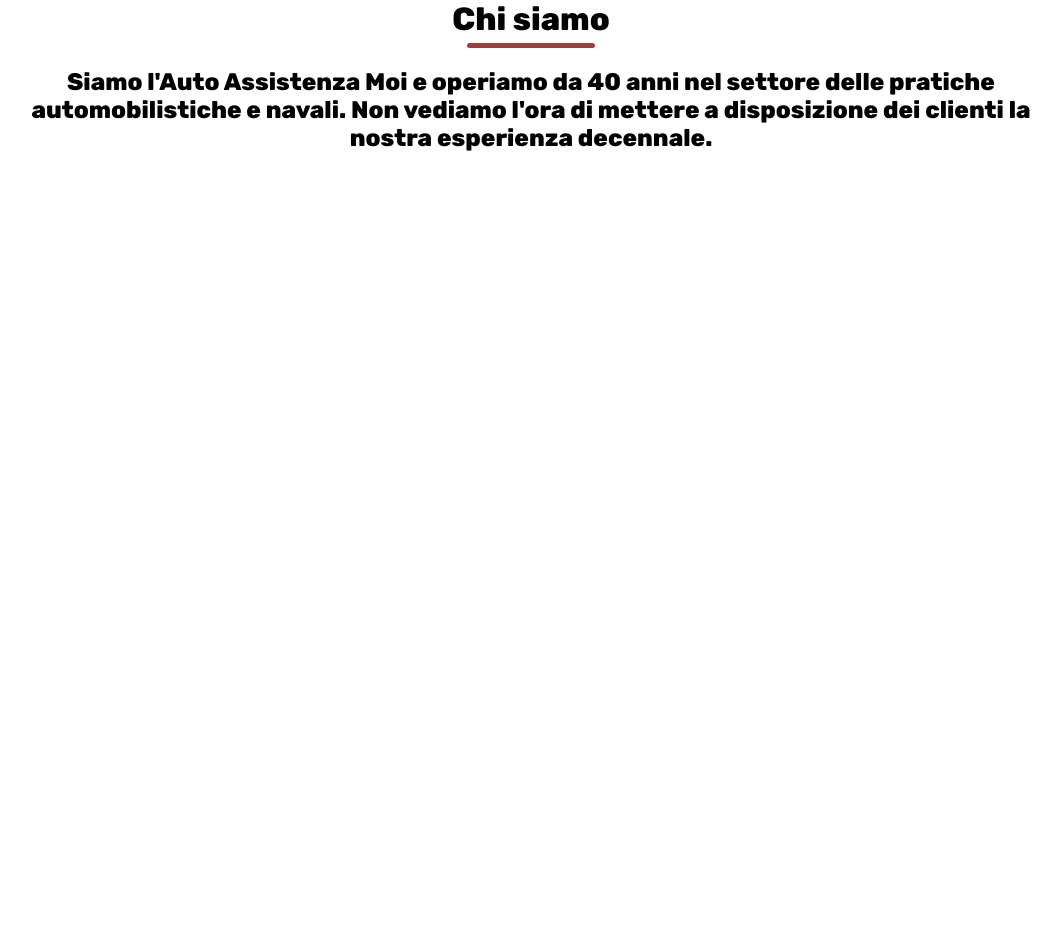
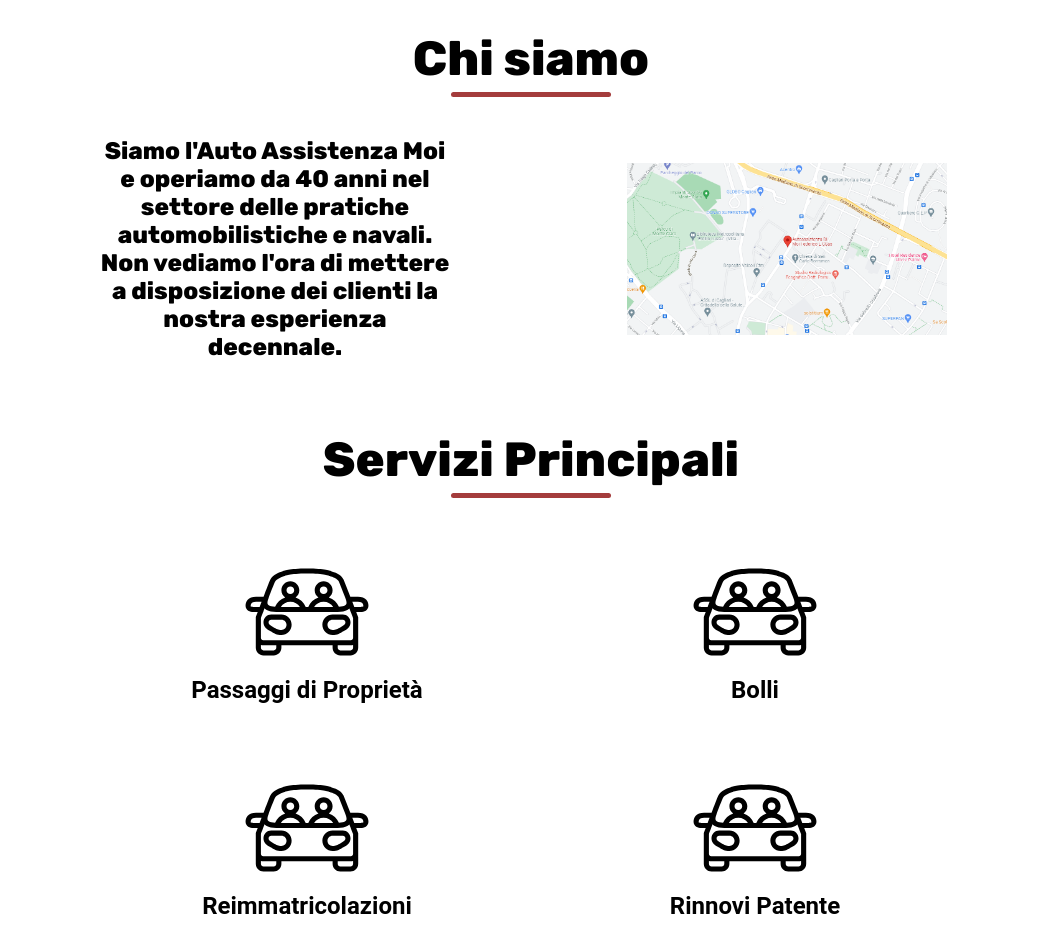
Before and after one commit to massi-fa/PWD-app-configurated, a React (Create React App) app: page / in a window 1280 px wide. Shown: the part 660-1610 px from the top of the page, without its empty margins (109-1170 px from the left). Before the commit the page ends 832 px from the top, so only its background shows below. Built offline with nearby package versions, Linux system fonts and the light colour scheme.

Commit message:
progress

```diff
--- a/package.json
+++ b/package.json
@@ -8,6 +8,7 @@
     "@testing-library/user-event": "^12.8.3",
     "google-map-react": "^2.1.10",
     "google-maps-react": "^2.0.6",
+    "prop-types": "^15.7.2",
     "react": "^17.0.2",
     "react-dom": "^17.0.2",
     "react-scripts": "4.0.3",
--- a/src/App.jsx
+++ b/src/App.jsx
@@ -2,6 +2,7 @@ import React from 'react';
 import styled, { createGlobalStyle } from 'styled-components/macro';
 import Header from './components/Header';
 import Home from './components/Home';
+import Service from './components/Service';
 import Whoam from './components/Whoam';
 
 const GlobalStyle = createGlobalStyle`
@@ -28,6 +29,7 @@ const App = () => (
     <Header />
     <Home />
     <Whoam />
+    <Service />
   </Container>
 );
 
--- /dev/null
+++ b/src/components/Service.jsx
@@ -0,0 +1,58 @@
+import React from 'react';
+import styled from 'styled-components/macro';
+import Card from './bit/Card';
+
+import car from '../res/auto.svg';
+
+const Container = styled.div`
+
+`;
+
+const ContainerTitle = styled.div`
+  display: flex;
+  flex-direction: column;
+  margin-top: 30px;
+`;
+
+const Line = styled.span`
+  height: 5px;
+  width: 10rem;
+  border: 1px;
+  border-radius: 30px;
+  background-color: #a43c3c;
+  margin: auto;
+  margin-bottom: 20px;
+`;
+
+const Title = styled.h1`
+  margin: 20px auto 5px auto;
+  font-family: 'Rubik', sans-serif;
+  font-size: 3rem;
+  @media only screen and (max-width: 900px) {
+    font-size: 2rem;
+  }
+`;
+
+const ContainerCard = styled.div`
+  display: flex;
+  flex-wrap: wrap;
+  width: 70%;
+  margin: auto;
+`;
+
+const Service = () => (
+  <Container>
+    <ContainerTitle>
+      <Title>Servizi Principali</Title>
+      <Line />
+    </ContainerTitle>
+    <ContainerCard>
+      <Card icon={car} desc="Passaggi di Proprietà" />
+      <Card icon={car} desc="Bolli" />
+      <Card icon={car} desc="Reimmatricolazioni" />
+      <Card icon={car} desc="Rinnovi Patente" />
+    </ContainerCard>
+  </Container>
+);
+
+export default Service;
--- a/src/components/Whoam.jsx
+++ b/src/components/Whoam.jsx
@@ -1,35 +1,95 @@
 import React from 'react';
 import styled from 'styled-components/macro';
+
+import map from '../res/map.png';
+
+const Container = styled.div`
+  display: flex;
+  flex-direction: column;
+  margin-bottom: 20px;
+`;
 
 const ContainerDescription = styled.div`
   display: flex;
   flex-direction: column;
+  justify-content: center;
+  width: 40%;
 `;
+
+const ContainerTitle = styled.div`
+  display: flex;
+  flex-direction: column;
+  margin-top: 30px;
+`;
+
+const ContainerGeneral = styled.div`
+  display: flex;
+  flex-direction: row;
+  justify-content: center;
+  @media only screen and (max-width: 430px) {
+    font-size: 20px;
+  }
+  @media only screen and (max-width: 900px) {
+    flex-direction: column;
+    align-items: center;
+  }
+`;
+
 const Line = styled.span`
   height: 5px;
-  width: 8rem;
+  width: 10rem;
   border: 1px;
   border-radius: 30px;
   background-color: #a43c3c;
   margin: auto;
+  margin-bottom: 20px;
 `;
 const Title = styled.h1`
   margin: 20px auto 5px auto;
   font-family: 'Rubik', sans-serif;
+  font-size: 3rem;
+  @media only screen and (max-width: 450px) {
+    font-size: 2rem;
+  }
 `;
+
 const Content = styled.h2`
   text-align: center;
-  width: 80%;
+  width: 70%;
   margin:20px auto;
   font-family: 'Rubik', sans-serif;
+  @media only screen and (max-width: 900px) {
+    width: 100%;
+  }
+`;
+
+const ContainerMap = styled.div`
+  display: flex;
+  justify-content: center;
+  padding: 10px;
+  width: 40%;
+`;
+
+const Map = styled.img`
+  margin: auto;
+  width: 20rem;
 `;
 
 const Whoam = () => (
-  <ContainerDescription>
-    <Title>Chi siamo</Title>
-    <Line />
-    <Content>Siamo l&apos;Auto Assistenza Moi e operiamo da 40 anni nel settore delle pratiche automobilistiche e navali. Non vediamo l&apos;ora di mettere a disposizione dei clienti la nostra esperienza decennale.</Content>
-  </ContainerDescription>
+  <Container>
+    <ContainerTitle>
+      <Title>Chi siamo</Title>
+      <Line />
+    </ContainerTitle>
+    <ContainerGeneral>
+      <ContainerDescription>
+        <Content>Siamo l&apos;Auto Assistenza Moi e operiamo da 40 anni nel settore delle pratiche automobilistiche e navali. Non vediamo l&apos;ora di mettere a disposizione dei clienti la nostra esperienza decennale.</Content>
+      </ContainerDescription>
+      <ContainerMap>
+        <Map src={map} />
+      </ContainerMap>
+    </ContainerGeneral>
+  </Container>
 );
 
 export default Whoam;
--- /dev/null
+++ b/src/components/bit/Card.jsx
@@ -0,0 +1,48 @@
+import React from 'react';
+import styled from 'styled-components/macro';
+import PropTypes from 'prop-types';
+
+const Container = styled.div`
+  @media only screen and (max-width: 900px) {
+    height: 16rem;
+    width: 14rem;
+    border: 3px solid;
+    border-color: #ab6c3b;
+    border-radius: 10px;
+  }
+  @media only screen and (min-width: 900px) {
+    width: 50%;
+  }
+  padding: 10px;
+  margin: 20px auto 20px auto;
+  display: flex;
+  flex-direction: column;
+`;
+
+const Icon = styled.img`
+  width: 8rem;
+  margin: auto;
+`;
+
+const Description = styled.h1`
+  margin: auto;
+  text-align: center;
+  font-size: 1.5rem;
+  @media only screen and (max-width: 900px) {
+    font-size: 1.2rem;
+  }
+`;
+
+const Card = ({ icon, desc }) => (
+  <Container>
+    <Icon src={icon} />
+    <Description>{desc}</Description>
+  </Container>
+);
+
+Card.propTypes = {
+  icon: PropTypes.node.isRequired,
+  desc: PropTypes.node.isRequired,
+};
+
+export default Card;
```
Also changed, not shown: src/res/auto.svg (added), src/res/map.png (added).
